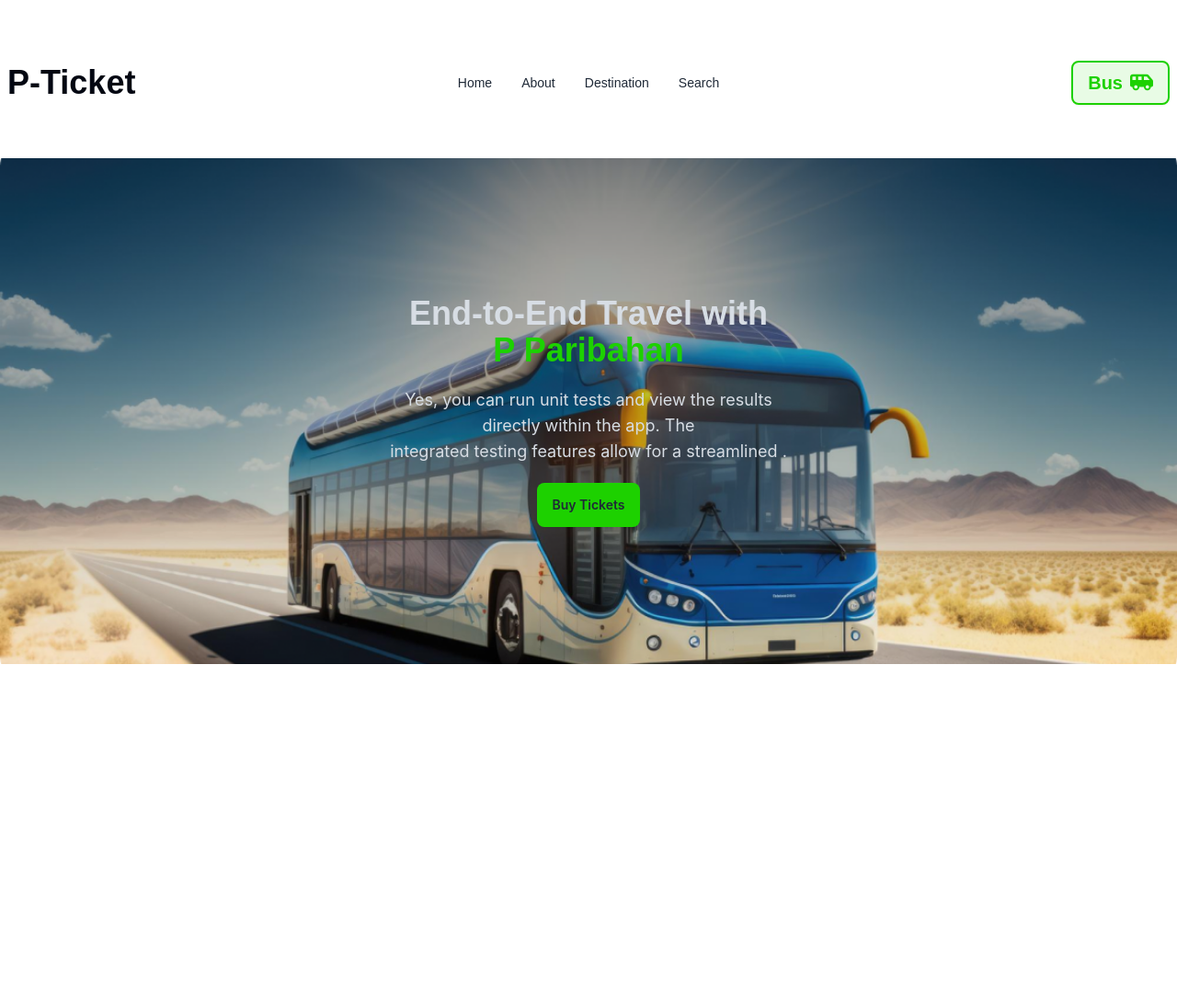
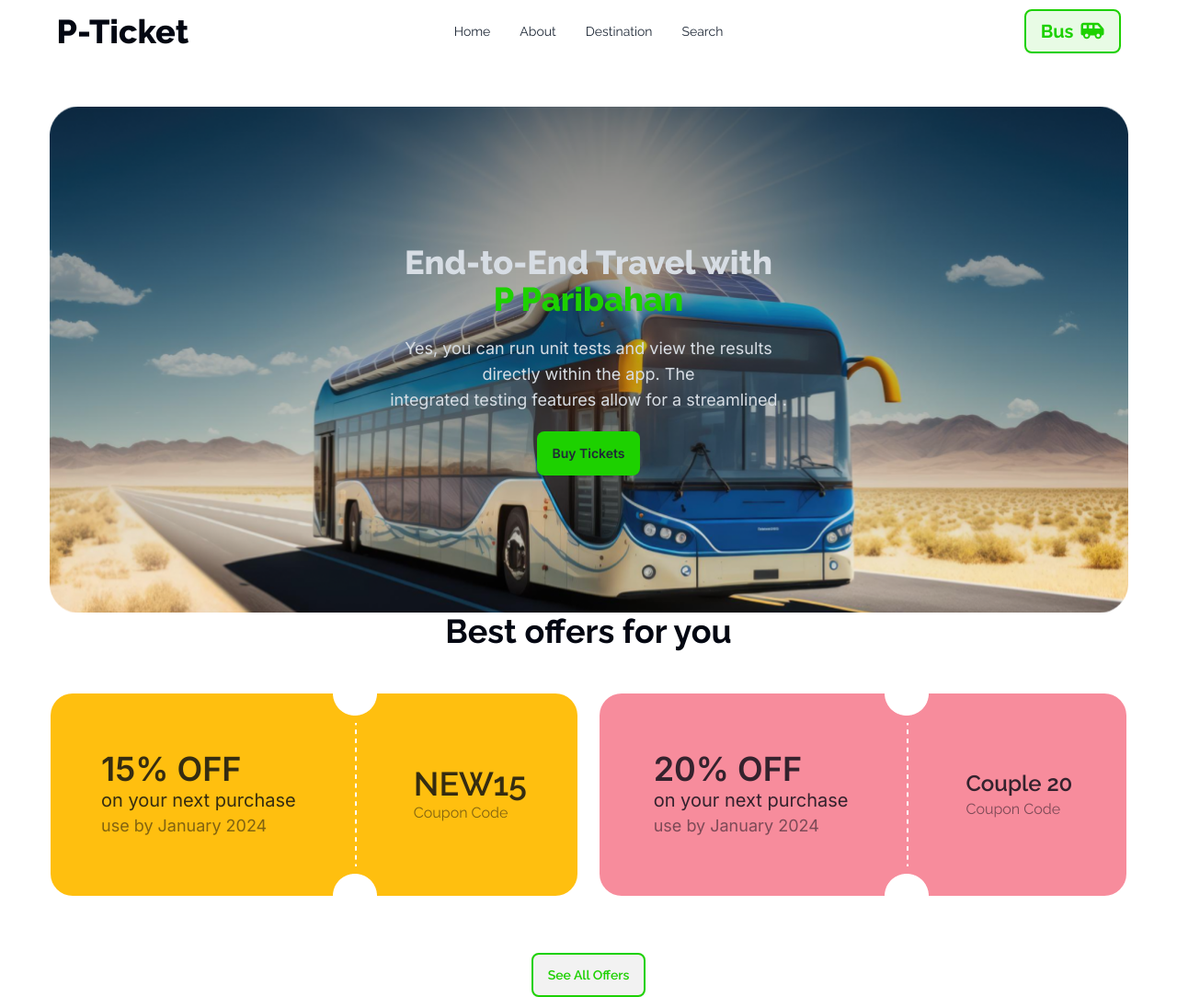
Before and after one commit to ahfahim5/Travel-tickets, a plain HTML site: page index.html in a window 1280 px wide. Shown: the whole page at 92% size. Before the commit the page ends 800 px from the top, so only its background shows below. Drawn offline with nearby package versions, Linux system fonts and the light colour scheme.

Commit message:
2nd section done

```diff
--- a/index.html
+++ b/index.html
@@ -22,8 +22,8 @@
     </style>
     </head>
     <body>
-       <section class="shihab">
-        <header class="mt-14">
+       <section class="section-1">
+        <header class="">
             <nav class="mx-0 font-raleway">
                 <div class="navbar bg-base-100">
                     <div class="navbar-start ">
@@ -64,3 +64,36 @@
               </div>
             </div>
         </header>
+        <main class="">
+            <section>
+                <h1 class="text-center text-[#030712] text-4xl font-raleway font-bold">Best offers for you</h1>
+                <div class="flex lg:flex-row flex-col justify-center items-center gap-6">
+                    <div class="flex justify-center gap-10 items-center rounded-3xl  w-[573px] h-[220px] bg-[#FFBF0F] text-[#030712] mt-12 p-5">
+                        <div class="font-inter">
+                          <h2 class="card-title text-[#030712CC] text-4xl ">15% OFF</h2>
+                          <p class="text-[#030712CC] text-xl">on your next purchase</p>
+                          <p class="text-[#03071280] text-lg">use by January 2024</p>
+                        </div>
+                        <img src="images/cupon-devider.png" alt="">
+                        <div class="font-raleway">
+                          <h2 class="card-title text-[#030712CC] text-4xl">NEW15</h2>
+                          <p class="text-[#03071280]">Coupon Code</p>
+                        </div>
+                    </div>
+                    <div class="flex justify-center gap-10 items-center rounded-3xl  w-[573px] h-[220px] bg-[#F78C9C] text-[#030712] mt-12 p-5">
+                        <div class="font-inter">
+                          <h2 class="card-title text-[#030712CC] text-4xl">20% OFF</h2>
+                          <p class="text-[#030712CC] text-xl">on your next purchase</p>
+                          <p class="text-[#03071280] text-lg">use by January 2024</p>
+                        </div>
+                        <img src="images/cupon-devider.png" alt="">
+                        <div class="font-raleway">
+                          <h2 class="card-title text-[#030712CC] text-2xl">Couple 20</h2>
+                          <p class="text-[#03071280]">Coupon Code</p>
+                        </div>
+                    </div>
+                </div>
+                <div class="text-center m-auto items-center">
+                    <button class="btn text-[#1DD100] mt-[62px] hover:bg-[#1DD100] border-2 border-[#1DD100] outline-none font-raleway">See All Offers</button>
+                </div>
+            </section>
--- a/style.css
+++ b/style.css
@@ -0,0 +1,6 @@
+@import url('https://fonts.googleapis.com/css2?family=Inter:wght@100..900&family=Raleway:ital,wght@0,100..900;1,100..900&display=swap');
+
+.section-1{
+    width: 1173px !important;
+    margin: 0 auto;
+}
```
